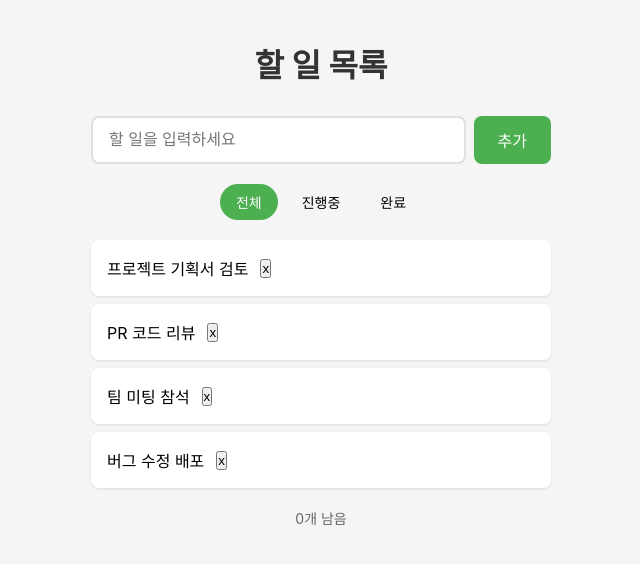
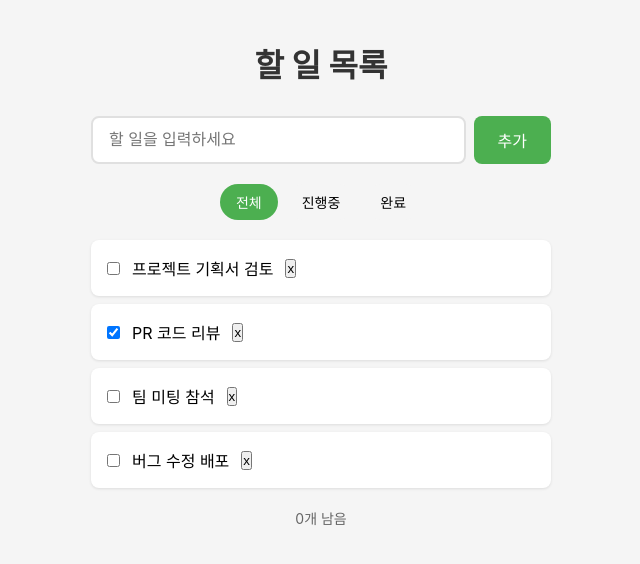
Before and after one commit to ssabii/todo-crud, a React (Vite) app: page / in a window 1280 px wide. Shown: the top 564 px of the page, without its empty margins (319-959 px from the left). Built offline with nearby package versions, Linux system fonts and the light colour scheme.

Commit message:
feat: todo 토글 구현

```diff
--- a/src/App.tsx
+++ b/src/App.tsx
@@ -17,17 +17,26 @@ function App() {
       createdAt: new Date(),
     }
     const newTodos = [...todos, todo];
+
     setTodos(newTodos);
     setInputValue('')
   };
 
-  // TODO: 완료 토글
   const handleToggle = (id: string) => {
-    console.log('토글:', id);
+    const index = todos.findIndex((item) => item.id === id);
+
+    if (index > -1) {
+      const newTodos = todos.map((todo) => todo.id === id ? {
+        ...todo,
+        completed: !todo.completed
+      } : todo)
+
+      setTodos(newTodos);
+    }
   };
 
   const handleDelete = (id: string) => {
-    const newTodos = todos.filter((item) => item.id !== id);
+    const newTodos = todos.filter((todo) => todo.id !== id);
 
     setTodos(newTodos)
   };
@@ -65,10 +74,11 @@ function App() {
 
       {/* TODO: 할 일 목록 */}
       <ul className="todo-list">
-        {filteredTodos.map((todo) => (
-          <li key={todo.id} className="todo-item">
-            <span>{todo.text}</span>
-            <button onClick={() => handleDelete(todo.id)} className='delete-button'>x</button>
+        {filteredTodos.map(({ id, text, completed }) => (
+          <li key={id} className="todo-item">
+            <input id={`todo-item-${id}`} type="checkbox" onChange={() => handleToggle(id)} checked={completed} />
+            <label htmlFor={`todo-item-${id}`}>{text}</label>
+            <button onClick={() => handleDelete(id)} className='delete-button'>x</button>
           </li>
         ))}
       </ul>
```
